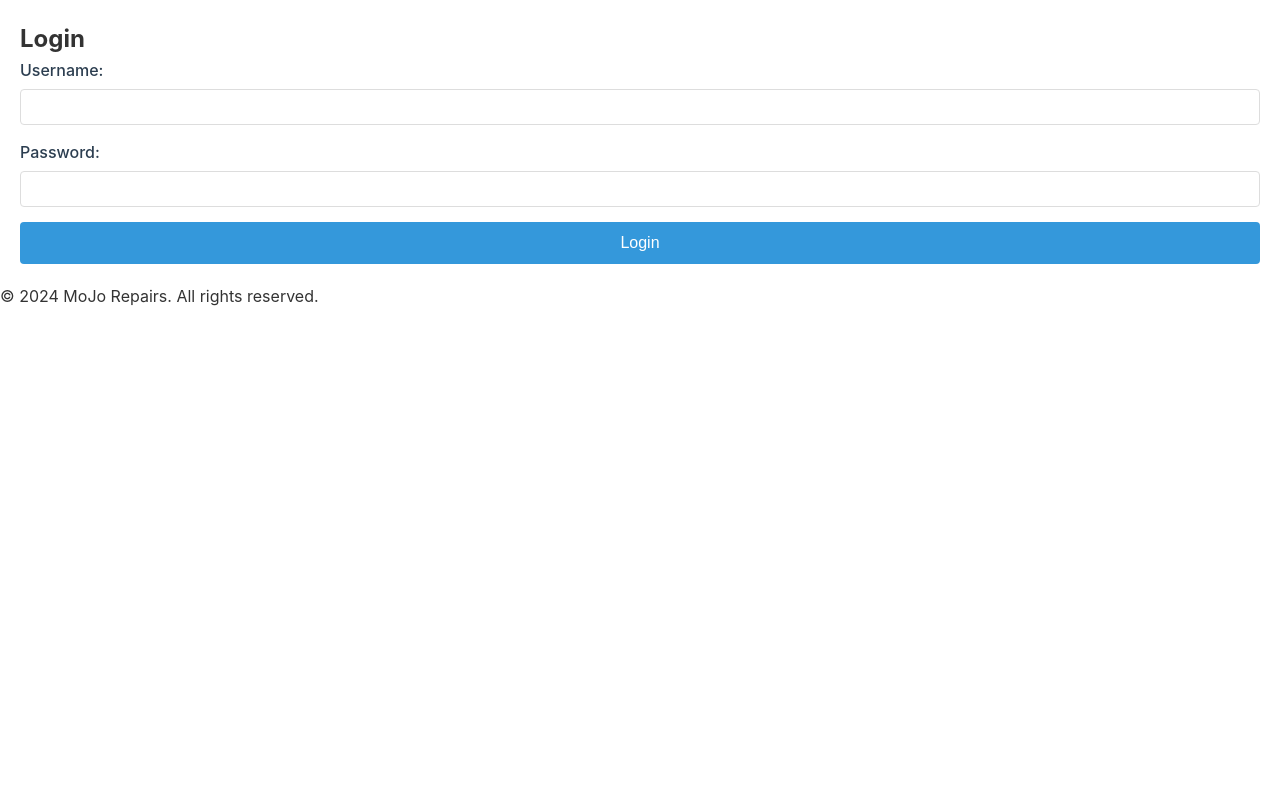
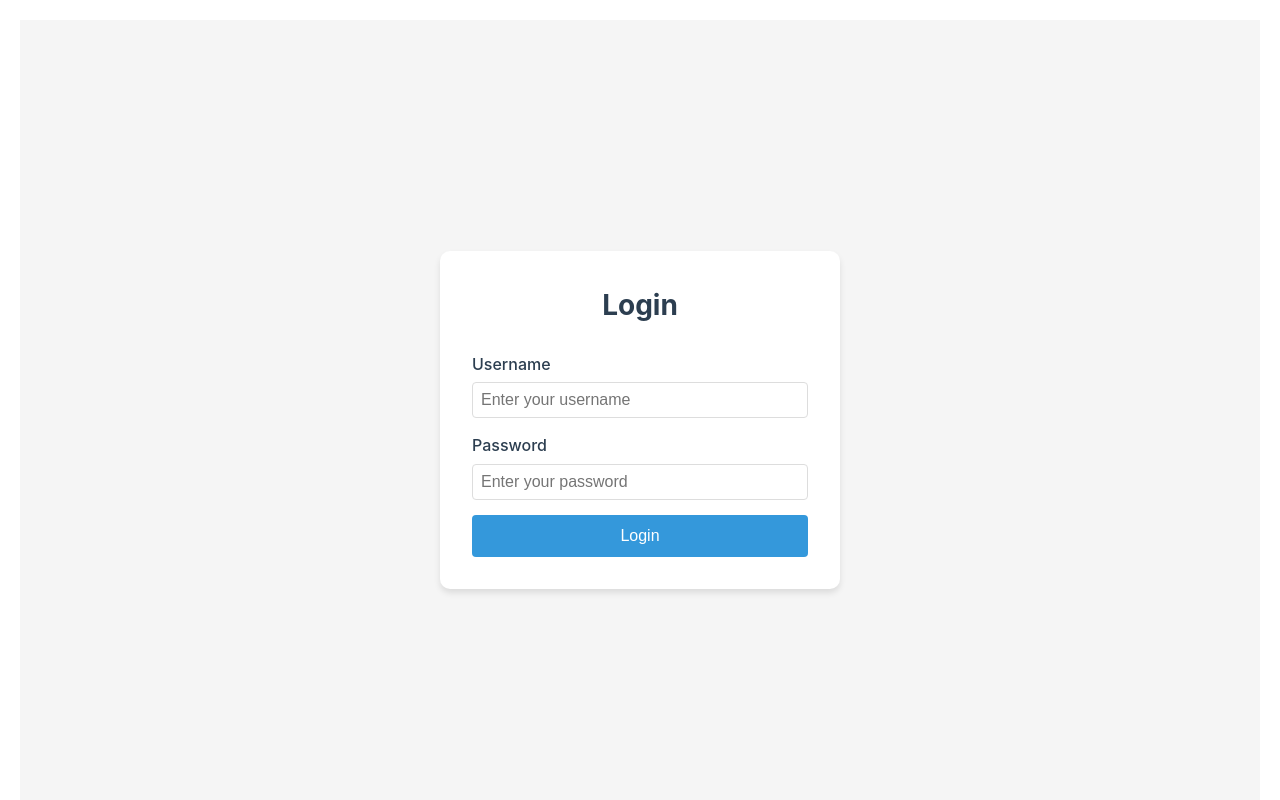
Before and after one commit to JoshMendiola/MoJoRepair, a React app: page /login in a window 1280 px wide. Shown: the top 800 px of the page. Built offline with nearby package versions, Linux system fonts and the light colour scheme.

Commit message:
Visual Improvements

```diff
--- a/src/components/Footer/Footer.tsx
+++ b/src/components/Footer/Footer.tsx
@@ -3,8 +3,10 @@ import '../../css/Footer.css';
 
 const Footer = () => {
   return (
-    <footer id="footer">
-      <p>&copy; {new Date().getFullYear()} MoJo Repairs. All rights reserved.</p>
+    <footer className="footer">
+      <div className="footer-content">
+        <p>&copy; {new Date().getFullYear()} MoJo Repairs. All rights reserved.</p>
+      </div>
     </footer>
   );
 };
--- a/src/css/Footer.css
+++ b/src/css/Footer.css
@@ -1,14 +1,19 @@
 .footer {
   background-color: #2c3e50;
+  width: 100%;
+  margin-top: auto;
+}
+
+.footer-content {
+  max-width: 1200px;
+  margin: 0 auto;
+  padding: 1rem 20px;
+  text-align: center;
   color: white;
-    padding: 1rem 0;
-    position: fixed;
-    bottom: 0;
-    width: 100%;
-    text-align: center;
 }
 
 .footer p {
   margin: 0;
   font-size: 0.9rem;
+  line-height: 1.5;
 }
--- a/src/css/Login.css
+++ b/src/css/Login.css
@@ -1,29 +1,79 @@
-.login-container {
+#login {
+  display: flex;
+  align-items: center;
+  justify-content: center;
+  min-height: 100vh;
+  background-color: #f5f5f5;
+  padding: 20px;
+}
+
+.form-container {
+  background: white;
+  width: 100%;
   max-width: 400px;
-    margin: 40px auto;
-    padding: 20px;
-    border: 1px solid #ddd;
-    border-radius: 8px;
-    box-shadow: 0 2px 4px rgba(0,0,0,0.1);
+  padding: 2rem;
+  border-radius: 10px;
+  box-shadow: 0 4px 6px rgba(0, 0, 0, 0.1);
+}
+
+h2 {
+  text-align: center;
+  color: #2c3e50;
+  margin-bottom: 1.5rem;
+  font-size: 1.75rem;
 }
 
 .form-group {
-    margin-bottom: 15px;
+  margin-bottom: 1.25rem;
 }
 
 .form-group label {
   display: block;
-    margin-bottom: 5px;
+  margin-bottom: 0.5rem;
+  color: #4a5568;
+  font-weight: 500;
 }
 
 .form-group input {
   width: 100%;
-    padding: 8px;
-    border: 1px solid #ddd;
-    border-radius: 4px;
+  padding: 0.75rem;
+  border: 1px solid #e2e8f0;
+  border-radius: 6px;
+  font-size: 1rem;
+  transition: border-color 0.2s ease;
 }
 
-  .error {
+.form-group input:focus {
+  outline: none;
+  border-color: #4299e1;
+  box-shadow: 0 0 0 3px rgba(66, 153, 225, 0.1);
+}
+
+.error-message {
   color: #dc3545;
-    margin-top: 10px;
+  margin: 0.75rem 0;
+  text-align: center;
+  font-size: 0.875rem;
 }
+
+.btn-login {
+  width: 100%;
+  padding: 0.75rem;
+  background-color: #4299e1;
+  color: white;
+  border: none;
+  border-radius: 6px;
+  font-size: 1rem;
+  font-weight: 500;
+  cursor: pointer;
+  transition: background-color 0.2s ease;
+}
+
+.btn-login:hover {
+  background-color: #3182ce;
+}
+
+.btn-login:focus {
+  outline: none;
+  box-shadow: 0 0 0 3px rgba(66, 153, 225, 0.5);
+}
--- a/src/css/style.css
+++ b/src/css/style.css
@@ -3,6 +3,10 @@
   margin: 0;
   padding: 0;
   box-sizing: border-box;
+}
+
+html, body {
+  height: 100%;
 }
 
 body {
@@ -18,7 +22,14 @@ body {
   flex-direction: column;
 }
 
+.app {
+  min-height: 100vh;
+  display: flex;
+  flex-direction: column;
+}
+
 main {
   flex: 1;
   padding: 20px;
+  padding-bottom: 80px; /* Increased padding to prevent footer overlap */
 }
--- a/src/pages/Login.tsx
+++ b/src/pages/Login.tsx
@@ -15,10 +15,10 @@ const Login: React.FC = () => {
     try {
       const success = await login(username, password);
       if (!success) {
-        setError('Invalid credentials');
+        setError('Invalid username or password');
       }
     } catch (err) {
-      setError('Login failed. Please try again.');
+      setError('Something went wrong. Please try again.');
       console.error('Login error:', err);
     }
   };
@@ -29,27 +29,31 @@ const Login: React.FC = () => {
         <h2>Login</h2>
         <form onSubmit={handleSubmit}>
           <div className="form-group">
-            <label htmlFor="username">Username:</label>
+            <label htmlFor="username">Username</label>
             <input
               type="text"
               id="username"
               value={username}
               onChange={(e) => setUsername(e.target.value)}
+              placeholder="Enter your username"
               required
             />
           </div>
           <div className="form-group">
-            <label htmlFor="password">Password:</label>
+            <label htmlFor="password">Password</label>
             <input
               type="password"
               id="password"
               value={password}
               onChange={(e) => setPassword(e.target.value)}
+              placeholder="Enter your password"
               required
             />
           </div>
           {error && <div className="error-message">{error}</div>}
-          <button type="submit" className="btn-login">Login</button>
+          <button type="submit" className="btn-login">
+            Login
+          </button>
         </form>
       </div>
     </section>
```
Lines whose indentation alone changed are shown as unchanged.
